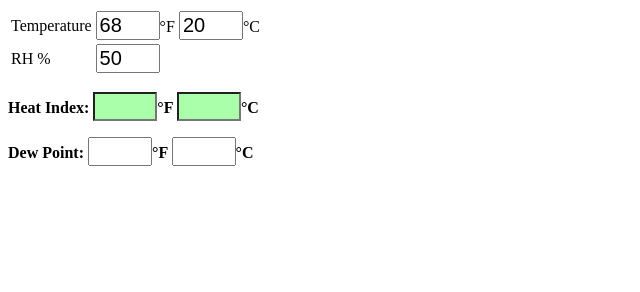
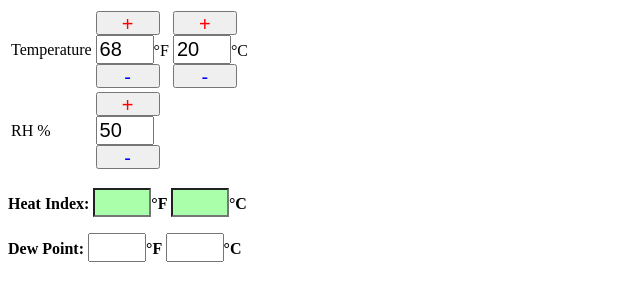
Before and after one commit to rma92/comfort-tool-web, a plain HTML site: page index.html in a window 1280 px wide. Shown: the whole page, without its empty margins (0-640 px from the left). Drawn offline with Linux system fonts and the light colour scheme.

Commit message:
added up down buttons, corrected formula for dp

```diff
--- a/index.html
+++ b/index.html
@@ -7,7 +7,7 @@
 input
 {
   font-size: 20px;
-  width: 56px;
+  width: 50px;
 }
 body
 {
@@ -16,6 +16,24 @@ body
 #hi, #hiC
 {
   background-color: #afa;
+}
+td button
+{
+  touch-action: manipulation;
+  font-size: 20px;
+  margin:0;
+  padding:0;
+  align: center;
+  width: 64px;
+  height: 24px;
+}
+#tempFUp, #tempCUp, #rhUp
+{
+  color: red;
+}
+#tempFDown, #tempCDown, #rhDown
+{
+  color: blue;
 }
 </style>
 </head>
@@ -27,10 +45,14 @@ body
 Temperature
 </td>
 <td>
-<input id="temp" type="number" value="68"/>&deg;F
+<button id="tempFUp">+</button><br/>
+<input id="temp" type="number" value="68" pattern="\d*"/>&deg;F<br/>
+<button id="tempFDown">-</button>
 </td>
 <td>
-<input id="tempC" type="number" value="20"/>&deg;C
+<button id="tempCUp">+</button><br/>
+<input id="tempC" type="number" value="20" pattern="\d*"/>&deg;C<br/>
+<button id="tempCDown">-</button>
 </td>
 </tr>
 <tr>
@@ -38,13 +60,15 @@ Temperature
 RH %
 </td>
 <td>
-<input id="rh" type="number" value="50"/>
+<button id="rhUp">+</button><br/>
+<input id="rh" type="number" value="50" pattern="\d*"/><br/>
+<button id="rhDown">-</button>
 </td>
 </tr>
 </table>
 
-<p><b>Heat Index: <input id="hi" type="number" value="-"/>&deg;F <input id="hiC" type="number" value="-"/>&deg;C </b></p>
-<p><b>Dew Point: <input id="dp" type="number" value="-"/>&deg;F <input id="dpC" type="number" value="-"/>&deg;C</b></p>
+<p><b>Heat Index: <input id="hi" type="number" value="-" readonly/>&deg;F <input id="hiC" type="number" value="-" readonly/>&deg;C </b></p>
+<p><b>Dew Point: <input id="dp" type="number" value="-" readonly/>&deg;F <input id="dpC" type="number" value="-" readonly/>&deg;C</b></p>
 
 </body>
 <script>
@@ -83,9 +107,9 @@ function calcHI( T, RH )
 function doCalculation(fTempF, fRH)
 {
   var fTempC = fToC( fTempF );
-
-  var fDPc = 243.04*(Math.log(fRH/100)+((17.625*fTempC)/(243.04+fTempC)))/(17.625- Math.log(fRH/100)-((17.625*fTempC)/(243.04+fTempC)));
-  var fDP = cToF( fDPc * 9.0 / 5.0 );
+  console.log( fTempC );
+  var fDPc = 243.04 * (Math.log( fRH /100 ) + ((17.625 * fTempC )/(243.04+ fTempC )))/(17.625- Math.log( fRH/100)-((17.625* fTempC)/(243.04+ fTempC )))
+  var fDP = cToF( fDPc );
 
   var fHI = calcHI( fTempF, fRH );
 
@@ -177,5 +201,18 @@ document.getElementById('tempC').addEventListener('focus', function(evt)
 document.getElementById('rh').addEventListener('focus', function(evt)
   { document.getElementById('rh').select() });
 
+//buttons
+document.getElementById('tempFUp').addEventListener('click', function(evt)
+  { document.getElementById('temp').value = parseInt(document.getElementById('temp').value) + 1; handleFInput()});
+document.getElementById('tempFDown').addEventListener('click', function(evt)
+  { document.getElementById('temp').value = parseInt(document.getElementById('temp').value) - 1; handleFInput() });
+document.getElementById('tempCUp').addEventListener('click', function(evt)
+  { document.getElementById('tempC').value = parseInt(document.getElementById('tempC').value) + 1; handleCInput() });
+document.getElementById('tempCDown').addEventListener('click', function(evt)
+  { document.getElementById('tempC').value = parseInt(document.getElementById('tempC').value) - 1; handleCInput() });
+document.getElementById('rhUp').addEventListener('click', function(evt)
+  { document.getElementById('rh').value = parseInt(document.getElementById('rh').value) + 1; handleFInput()});
+document.getElementById('rhDown').addEventListener('click', function(evt)
+  { document.getElementById('rh').value = parseInt(document.getElementById('rh').value) - 1; handleFInput() });
 </script>
 </html>
```
